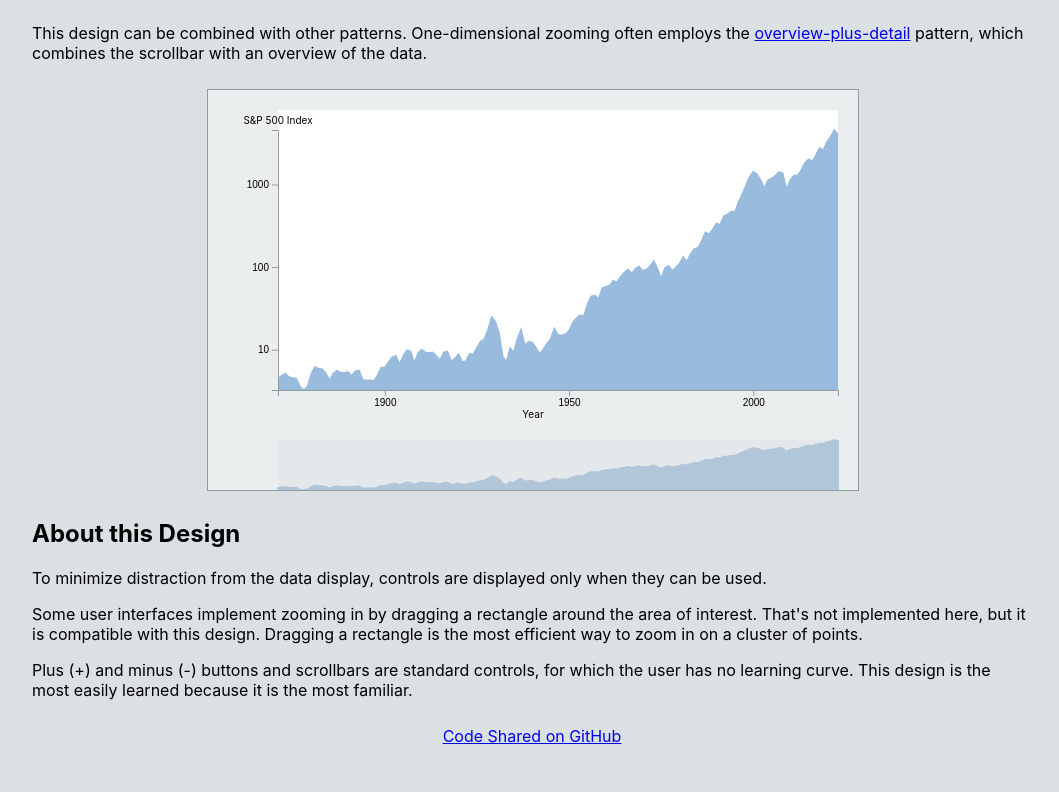
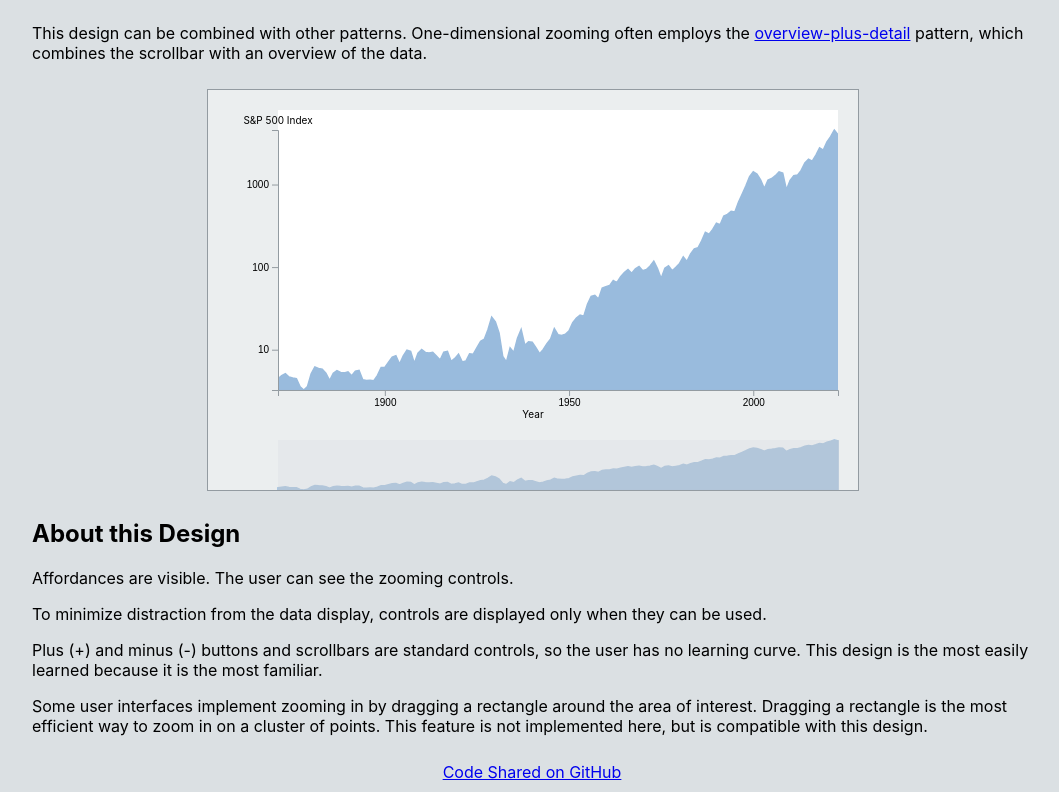
Before and after one commit to hemanrobinson/panning-zooming, a React (Create React App) app: page / in a window 1280 px wide. Shown: the part 633-1425 px from the top of the page, without its empty margins (108-1167 px from the left). Before the commit the page ends 1389 px from the top, so only its background shows below. Built offline with nearby package versions, Linux system fonts and the light colour scheme.

Commit message:
visible affordances

```diff
--- a/src/App.js
+++ b/src/App.js
@@ -35,13 +35,16 @@ const App = () => {
             <div className="Description">
                 <h2>About this Design</h2>
                 <p>
+                Affordances are visible.  The user can see the zooming controls.
+                </p>
+                <p>
                 To minimize distraction from the data display, controls are displayed only when they can be used.
                 </p>
                 <p>
-                Some user interfaces implement zooming in by dragging a rectangle around the area of interest.  That's not implemented here, but it is compatible with this design.  Dragging a rectangle is the most efficient way to zoom in on a cluster of points.
+                Plus (+) and minus (-) buttons and scrollbars are standard controls, so the user has no learning curve. This design is the most easily learned because it is the most familiar.
                 </p>
                 <p>
-                Plus (+) and minus (-) buttons and scrollbars are standard controls, for which the user has no learning curve. This design is the most easily learned because it is the most familiar.
+                Some user interfaces implement zooming in by dragging a rectangle around the area of interest.  Dragging a rectangle is the most efficient way to zoom in on a cluster of points.  This feature is not implemented here, but is compatible with this design.
                 </p>
             </div>
             <a href="https://github.com/hemanrobinson/zoom/">Code Shared on GitHub</a>
```
Also changed, not shown: 1 other file (tests, documents, lock files or other folders).
